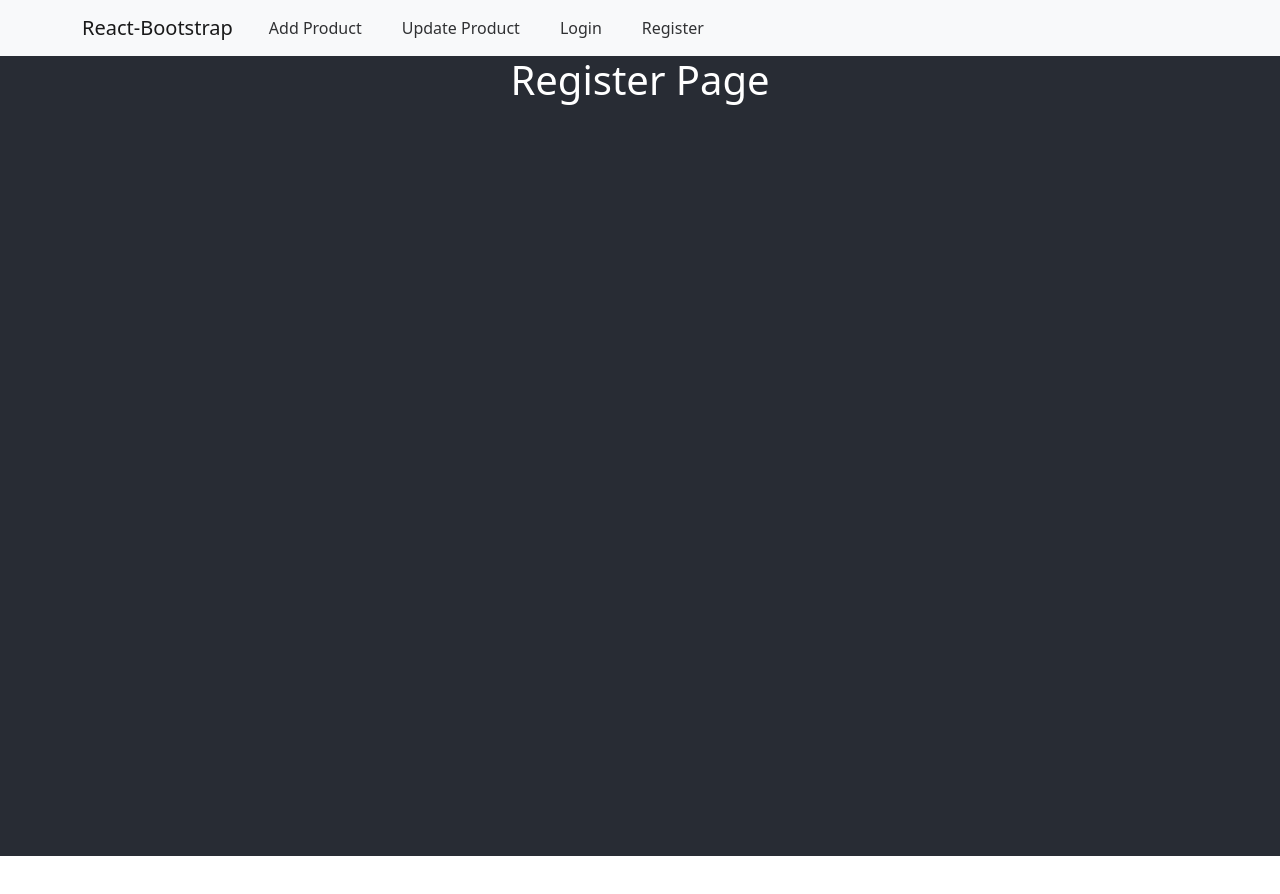
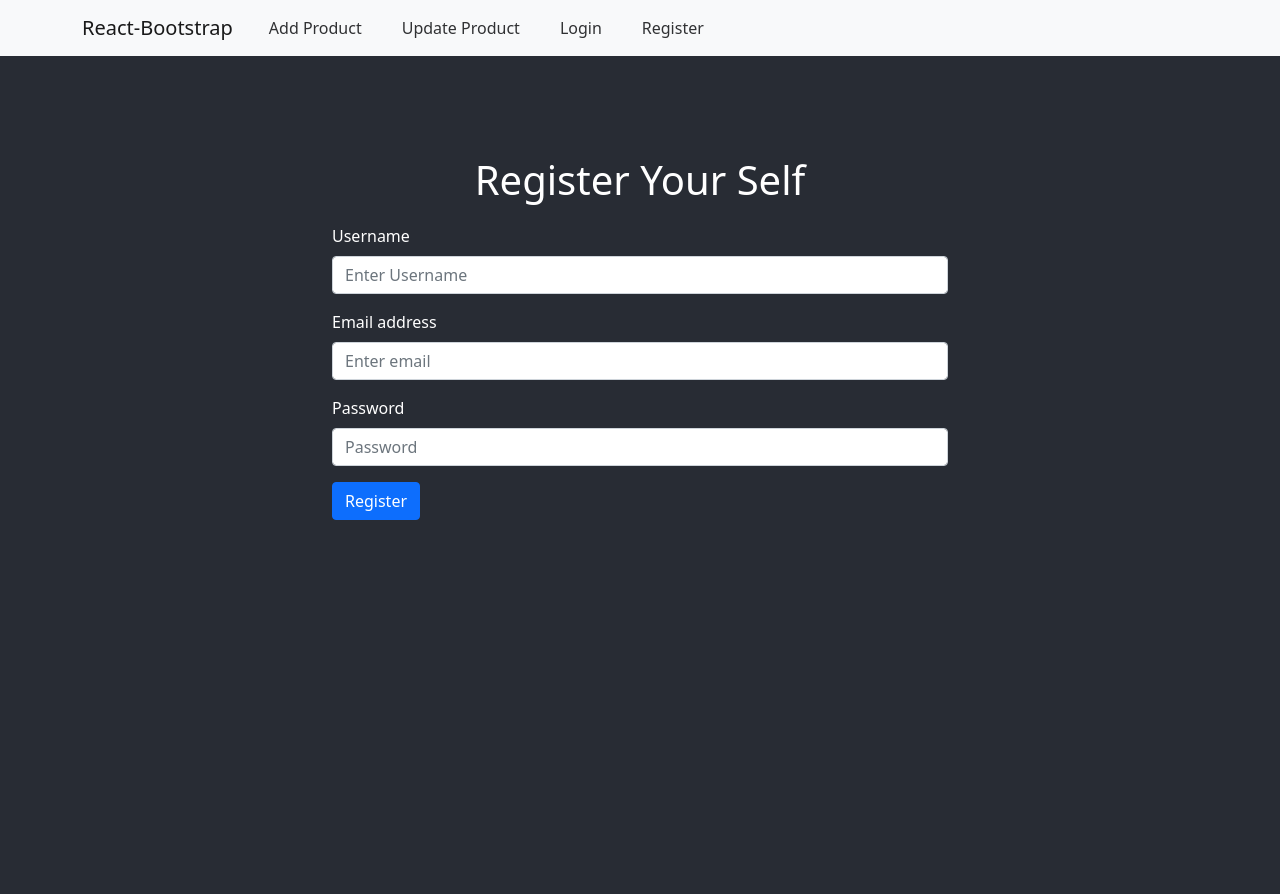
Before and after one commit to Usamapervaiz111/ecommerce-dashboard, a React (Create React App) app: page /Register in a window 1280 px wide. Shown: the top 894 px of the page. Before the commit the page ends 856 px from the top, so only its background shows below. Built offline with nearby package versions, Linux system fonts and the light colour scheme.

Commit message:
fifth commit

```diff
--- a/public/index.html
+++ b/public/index.html
@@ -1,14 +1,12 @@
 <!DOCTYPE html>
 <html lang="en">
+
 <head>
   <meta charset="utf-8" />
   <link rel="icon" href="%PUBLIC_URL%/favicon.ico" />
   <meta name="viewport" content="width=device-width, initial-scale=1" />
   <meta name="theme-color" content="#000000" />
-    <meta
-      name="description"
-      content="Web site created using create-react-app"
-    />
+  <meta name="description" content="Web site created using create-react-app" />
   <link rel="apple-touch-icon" href="%PUBLIC_URL%/logo192.png" />
   <!--
       manifest.json provides metadata used when your web app is installed on a
@@ -25,7 +23,14 @@
       Learn how to configure a non-root public URL by running `npm run build`.
     -->
   <title>React App</title>
+
+  <style>
+    body {
+      background-color: #282c34;
+    }
+  </style>
 </head>
+
 <body>
   <noscript>You need to enable JavaScript to run this app.</noscript>
   <div id="root"></div>
@@ -40,4 +45,5 @@
       To create a production bundle, use `npm run build` or `yarn build`.
     -->
 </body>
+
 </html>
--- a/src/App.css
+++ b/src/App.css
@@ -1,8 +1,7 @@
 .App {
-  text-align: center;
   background-color: #282c34;
   color: white;
-  min-height: 100vh;
+  height: 100vh;
 
 }
 .navItem{
--- a/src/Login.js
+++ b/src/Login.js
@@ -1,9 +1,93 @@
+import { Form, Button, Container } from 'react-bootstrap';
+import React, { useState, } from 'react';
 function Login() {
+
+    const [login, setLogin] = useState({
+        email: '',
+        password: '',
+    });
+
+    const [errorEmail, setEmailError] = useState({
+        inputEmailError: 'false',
+    });
+    const [errorPassword, setPasswordError] = useState({
+        inputPasswordError: 'false',
+    });
+
+
+
+    const inputValue = (e) => {
+        e.preventDefault();
+        const { name, value } = e.target;
+        setLogin({ ...login, [name]: value })
+        setEmailError({ inputEmailError: 'false' })
+        setPasswordError({ inputPasswordError: 'false' })
+    }
+
+    const registerButton = (e) => {
+        e.preventDefault();
+
+
+        if (login.email !== '') {
+            setEmailError({ inputEmailError: 'false' })
+        } else {
+            setEmailError({ inputEmailError: 'true' })
+        }
+
+        if (login.password !== '') {
+
+        } else {
+            setPasswordError({ inputPasswordError: 'true' })
+        }
+    }
+
+
+
+
     return (
-        <div className="App">
-            <h1>Login Page</h1>
-        </div>
+
+
+        <div div className="App" >
+            <Container>
+                <h1 style={{ marginTop: 100, }} className="text-center">Login Your Self</h1>
+                <Form style={{ paddingLeft: 250, paddingRight: 250, marginTop: 20, }} onSubmit={registerButton}>
+
+                    <Form.Group className="mb-3" controlId="formBasicEmail">
+                        <Form.Label className="text-right">Email address</Form.Label>
+                        <Form.Control style={errorEmail.inputEmailError === 'true' ? styles.inputErrorShow : null} name="email" value={login.email} onChange={inputValue} type="email" placeholder="Enter email" />
+                    </Form.Group>
+                    {errorEmail.inputEmailError === 'true' ? <p style={styles.textErrorShow}>Enter Your Email Field</p> : null}
+
+                    <Form.Group className="mb-3" controlId="formBasicPassword">
+                        <Form.Label>Password</Form.Label>
+                        <Form.Control style={errorPassword.inputPasswordError === 'true' ? styles.inputErrorShow : null} name="password" value={login.password} onChange={inputValue} type="password" placeholder="Password" />
+                    </Form.Group>
+                    {errorPassword.inputPasswordError === 'true' ? <p style={styles.textErrorShow}>Enter Your Password Field</p> : null}
+
+                    <Form.Group className="mb-3" controlId="formBasicCheckbox">
+                        <Form.Check type="checkbox" label="Remember" />
+                    </Form.Group>
+
+                    <Button variant="primary" type="submit" >
+                        Login
+                    </Button>
+                </Form>
+            </Container>
+
+        </div >
     )
 }
 
+
+const styles = ({
+
+    inputErrorShow: {
+        border: '2px solid red',
+    },
+    textErrorShow: {
+        color: 'red',
+        marginBottom: 10,
+        marginTop: -15,
+    }
+});
 export default Login;
--- a/src/Register.js
+++ b/src/Register.js
@@ -1,9 +1,110 @@
+import { Form, Button, Container } from 'react-bootstrap';
+import React, { useState, } from 'react';
 function Register() {
+
+    const [register, setRegister] = useState({
+        username: '',
+        email: '',
+        password: '',
+    });
+
+    const [errorUsername, setUsernameError] = useState({
+        inputUsernameError: 'false',
+    });
+
+    const [errorEmail, setEmailError] = useState({
+        inputEmailError: 'false',
+    });
+    const [errorPassword, setPasswordError] = useState({
+        inputPasswordError: 'false',
+    });
+
+
+
+    const inputValue = (e) => {
+        e.preventDefault();
+        const { name, value } = e.target;
+        setRegister({ ...register, [name]: value })
+        setUsernameError({ inputUsernameError: 'false' })
+        setEmailError({ inputEmailError: 'false' })
+        setPasswordError({ inputPasswordError: 'false' })
+    }
+
+    const registerButton = (e) => {
+        e.preventDefault();
+
+
+        if (register.email !== '') {
+            setEmailError({ inputEmailError: 'false' })
+        } else {
+            setEmailError({ inputEmailError: 'true' })
+        }
+
+        if (register.username !== '') {
+
+        } else {
+            setUsernameError({ inputUsernameError: 'true' })
+        }
+        if (register.password !== '') {
+
+        } else {
+            setPasswordError({ inputPasswordError: 'true' })
+        }
+    }
+
+
+
+
     return (
-        <div className="App">
-            <h1>Register Page</h1>
-        </div>
+
+
+        <div div className="App" >
+            <Container>
+                <h1 style={{ marginTop: 100, }} className="text-center">Register Your Self</h1>
+                <Form style={{ paddingLeft: 250, paddingRight: 250, marginTop: 20, }} onSubmit={registerButton}>
+
+                    <Form.Group className="mb-3" controlId="formBasicEmail">
+                        <Form.Label className="text-right">Username</Form.Label>
+                        <Form.Control style={errorUsername.inputUsernameError === 'true' ? styles.inputErrorShow : null} name="username" value={register.username} onChange={inputValue} type="text" placeholder="Enter Username" />
+                    </Form.Group>
+                    {errorUsername.inputUsernameError === 'true' ? <p style={styles.textErrorShow}>Enter Your Username Field</p> : null}
+                    <Form.Group className="mb-3" controlId="formBasicEmail">
+                        <Form.Label className="text-right">Email address</Form.Label>
+                        <Form.Control style={errorEmail.inputEmailError === 'true' ? styles.inputErrorShow : null} name="email" value={register.email} onChange={inputValue} type="email" placeholder="Enter email" />
+                    </Form.Group>
+                    {errorEmail.inputEmailError === 'true' ? <p style={styles.textErrorShow}>Enter Your Email Field</p> : null}
+
+                    <Form.Group className="mb-3" controlId="formBasicPassword">
+                        <Form.Label>Password</Form.Label>
+                        <Form.Control style={errorPassword.inputPasswordError === 'true' ? styles.inputErrorShow : null} name="password" value={register.password} onChange={inputValue} type="password" placeholder="Password" />
+                    </Form.Group>
+                    {errorPassword.inputPasswordError === 'true' ? <p style={styles.textErrorShow}>Enter Your Password Field</p> : null}
+
+                    {/* <Form.Group className="mb-3" controlId="formBasicCheckbox">
+                        <Form.Check type="checkbox" label="Check me out" />
+                    </Form.Group> */}
+
+                    <Button variant="primary" type="submit" >
+                        Register
+                    </Button>
+                </Form>
+            </Container>
+
+        </div >
     )
 }
 
+
+const styles = ({
+
+    inputErrorShow: {
+        border: '2px solid red',
+    },
+    textErrorShow: {
+        color: 'red',
+        marginBottom: 10,
+        marginTop: -15,
+    }
+});
+
 export default Register;
```
Lines whose indentation alone changed are shown as unchanged.
